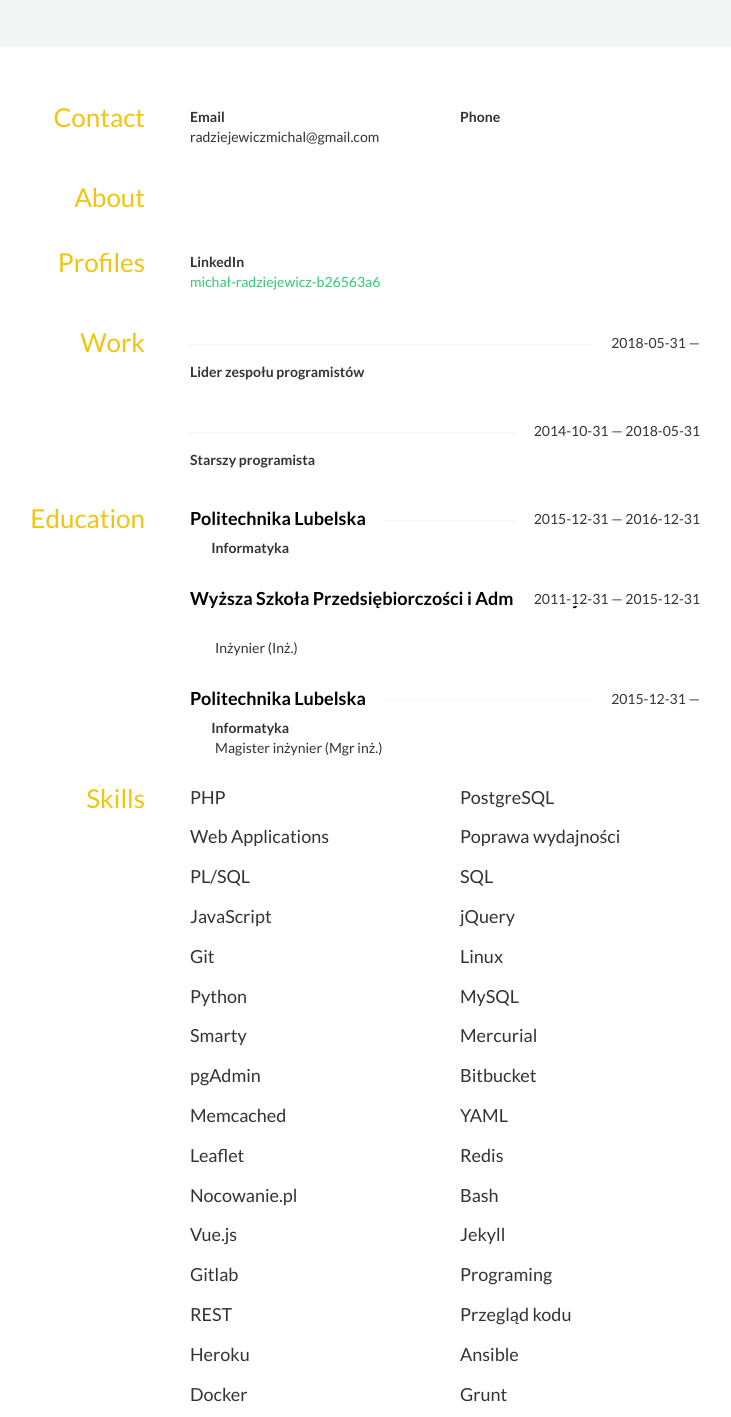
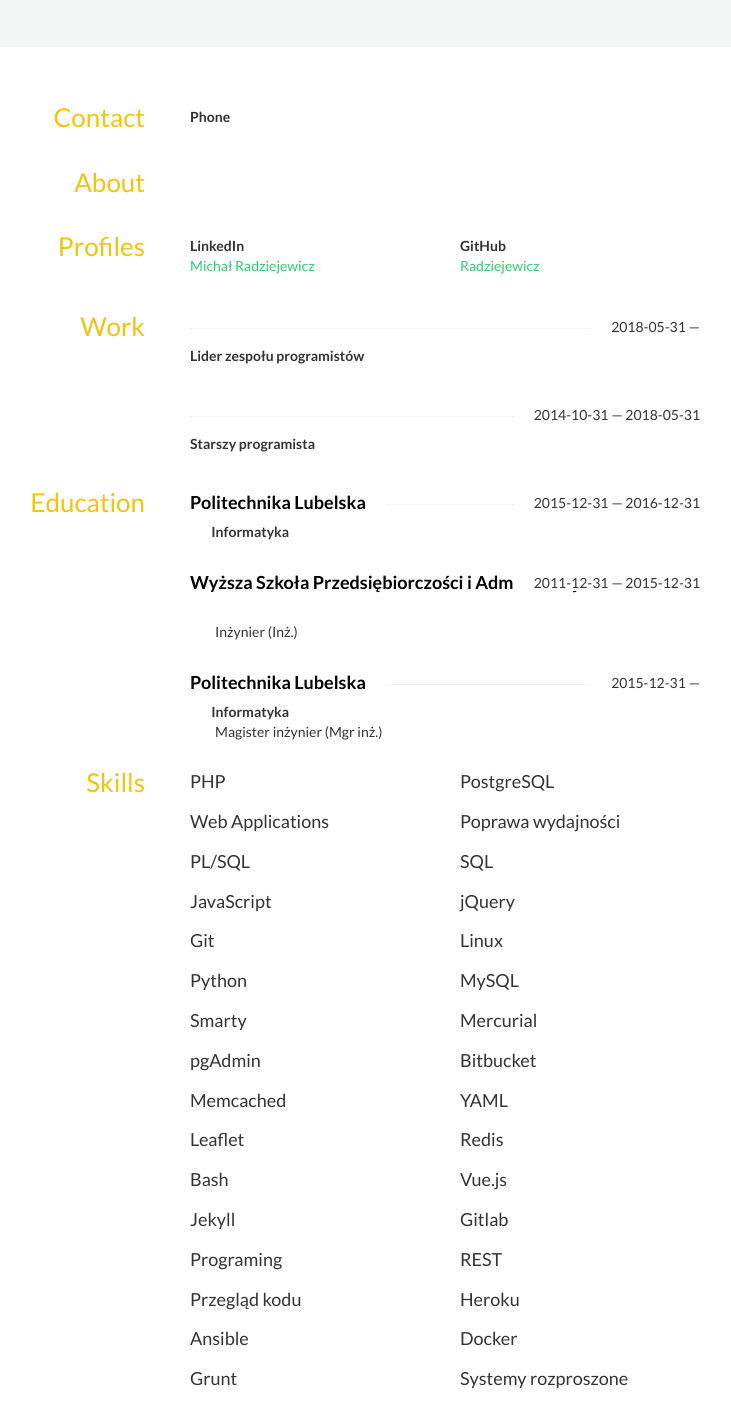
Before and after one commit to Radziejewicz/radziejewicz.github.io, a plain HTML site: page index.html in a window 1280 px wide. Shown: the part 139-1556 px from the top of the page, without its empty margins (285-1016 px from the left). Drawn offline with nearby package versions, Linux system fonts and the light colour scheme; some icons are missing.

Commit message:
deploy: b0bda9f0ada39f8bb52c76f97e07a301b26993fb

```diff
--- a/index.html
+++ b/index.html
@@ -215,10 +215,6 @@ h4 span:first-child {
 		<div class="col-sm-9">
 			<div class="row">
 			<div class="col-sm-6">
-				<strong>Email</strong>
-				<div class="email">radziejewiczmichal@gmail.com</div>
-			</div>
-			<div class="col-sm-6">
 				<strong>Phone</strong>
 				<div class="phone"></div>
 			</div>
@@ -245,7 +241,17 @@ h4 span:first-child {
 					</strong>
 					<div class="username">
 						<div class="url">
-							<a href="https://www.linkedin.com/in/michał-radziejewicz-b26563a6/">michał-radziejewicz-b26563a6</a>
+							<a href="https://www.linkedin.com/in/michał-radziejewicz-b26563a6/">Michał Radziejewicz</a>
+						</div>
+					</div>
+				</div>
+				<div class="col-sm-6">
+					<strong class="network">
+						GitHub
+					</strong>
+					<div class="username">
+						<div class="url">
+							<a href="https://github.com/Radziejewicz">Radziejewicz</a>
 						</div>
 					</div>
 				</div>
@@ -448,11 +454,6 @@ h4 span:first-child {
 			</div>
 			<div class="col-sm-6">
 				<div class="name">
-					<h4>Nocowanie.pl</h4>
-				</div>
-			</div>
-			<div class="col-sm-6">
-				<div class="name">
 					<h4>Bash</h4>
 				</div>
 			</div>
@@ -468,7 +469,7 @@ h4 span:first-child {
 			</div>
 			<div class="col-sm-6">
 				<div class="name">
-					<h4>Gitlab </h4>
+					<h4>Gitlab</h4>
 				</div>
 			</div>
 			<div class="col-sm-6">
```
